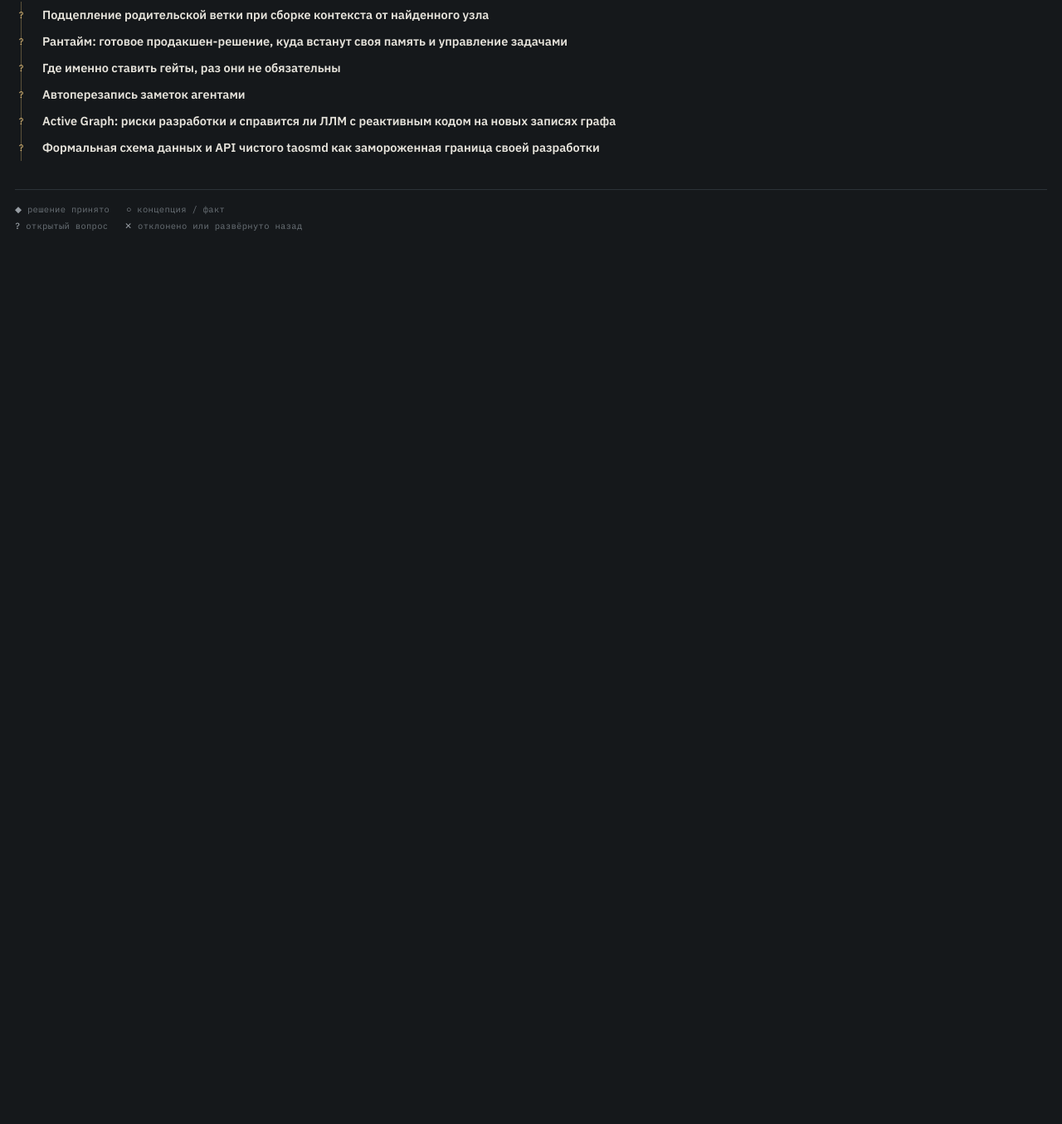
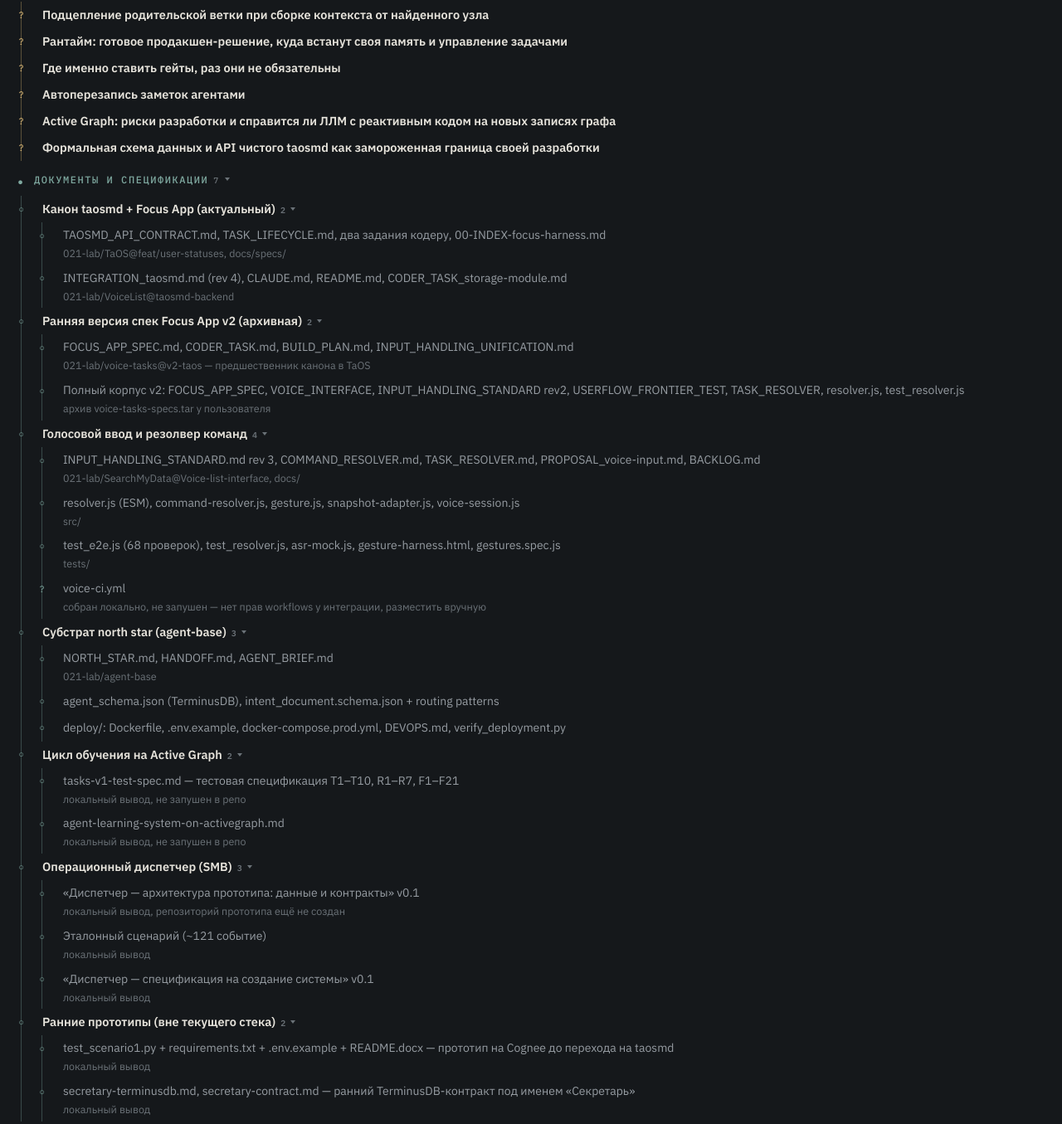
Before and after one commit to 021-lab/activegraph-tasks, a plain HTML site: page Brainstorm/agent-task-tree-mindmap.html in a window 1280 px wide. Shown: the part 5094-6449 px from the top of the page at 83% size. Before the commit the page ends 5441 px from the top, so only its background shows below. Drawn offline with Linux system fonts and the light colour scheme.

Commit message:
Add branch: Документы и спецификации (все спеки проекта, сгруппированы по кластерам)

```diff
--- a/Brainstorm/agent-task-tree-mindmap.html
+++ b/Brainstorm/agent-task-tree-mindmap.html
@@ -24,6 +24,7 @@
     --c7:#C9A0C4;  /* интерфейс */
     --c8:#9AA1A8;  /* смежное */
     --c9:#E5C07B;  /* вопросы */
+    --c10:#7FA9A0; /* документы */
   }
   *{box-sizing:border-box}
   html,body{margin:0;padding:0}
@@ -338,6 +339,41 @@ const D = [
    {t:"Автоперезапись заметок агентами", k:"?"},
    {t:"Active Graph: риски разработки и справится ли ЛЛМ с реактивным кодом на новых записях графа", k:"?"},
    {t:"Формальная схема данных и API чистого taosmd как замороженная граница своей разработки", k:"?"}
+ ]},
+
+ {c:"--c10", t:"Документы и спецификации", k:"o", ch:[
+   {t:"Канон taosmd + Focus App (актуальный)", k:"o", ch:[
+     {t:"TAOSMD_API_CONTRACT.md, TASK_LIFECYCLE.md, два задания кодеру, 00-INDEX-focus-harness.md", k:"o", n:"021-lab/TaOS@feat/user-statuses, docs/specs/"},
+     {t:"INTEGRATION_taosmd.md (rev 4), CLAUDE.md, README.md, CODER_TASK_storage-module.md", k:"o", n:"021-lab/VoiceList@taosmd-backend"}
+   ]},
+   {t:"Ранняя версия спек Focus App v2 (архивная)", k:"o", ch:[
+     {t:"FOCUS_APP_SPEC.md, CODER_TASK.md, BUILD_PLAN.md, INPUT_HANDLING_UNIFICATION.md", k:"o", n:"021-lab/voice-tasks@v2-taos — предшественник канона в TaOS"},
+     {t:"Полный корпус v2: FOCUS_APP_SPEC, VOICE_INTERFACE, INPUT_HANDLING_STANDARD rev2, USERFLOW_FRONTIER_TEST, TASK_RESOLVER, resolver.js, test_resolver.js", k:"o", n:"архив voice-tasks-specs.tar у пользователя"}
+   ]},
+   {t:"Голосовой ввод и резолвер команд", k:"o", ch:[
+     {t:"INPUT_HANDLING_STANDARD.md rev 3, COMMAND_RESOLVER.md, TASK_RESOLVER.md, PROPOSAL_voice-input.md, BACKLOG.md", k:"o", n:"021-lab/SearchMyData@Voice-list-interface, docs/"},
+     {t:"resolver.js (ESM), command-resolver.js, gesture.js, snapshot-adapter.js, voice-session.js", k:"o", n:"src/"},
+     {t:"test_e2e.js (68 проверок), test_resolver.js, asr-mock.js, gesture-harness.html, gestures.spec.js", k:"o", n:"tests/"},
+     {t:"voice-ci.yml", k:"?", n:"собран локально, не запушен — нет прав workflows у интеграции, разместить вручную"}
+   ]},
+   {t:"Субстрат north star (agent-base)", k:"o", ch:[
+     {t:"NORTH_STAR.md, HANDOFF.md, AGENT_BRIEF.md", k:"o", n:"021-lab/agent-base"},
+     {t:"agent_schema.json (TerminusDB), intent_document.schema.json + routing patterns", k:"o"},
+     {t:"deploy/: Dockerfile, .env.example, docker-compose.prod.yml, DEVOPS.md, verify_deployment.py", k:"o"}
+   ]},
+   {t:"Цикл обучения на Active Graph", k:"o", ch:[
+     {t:"tasks-v1-test-spec.md — тестовая спецификация T1–T10, R1–R7, F1–F21", k:"o", n:"локальный вывод, не запушен в репо"},
+     {t:"agent-learning-system-on-activegraph.md", k:"o", n:"локальный вывод, не запушен в репо"}
+   ]},
+   {t:"Операционный диспетчер (SMB)", k:"o", ch:[
+     {t:"«Диспетчер — архитектура прототипа: данные и контракты» v0.1", k:"o", n:"локальный вывод, репозиторий прототипа ещё не создан"},
+     {t:"Эталонный сценарий (~121 событие)", k:"o", n:"локальный вывод"},
+     {t:"«Диспетчер — спецификация на создание системы» v0.1", k:"o", n:"локальный вывод"}
+   ]},
+   {t:"Ранние прототипы (вне текущего стека)", k:"o", ch:[
+     {t:"test_scenario1.py + requirements.txt + .env.example + README.docx — прототип на Cognee до перехода на taosmd", k:"o", n:"локальный вывод"},
+     {t:"secretary-terminusdb.md, secretary-contract.md — ранний TerminusDB-контракт под именем «Секретарь»", k:"o", n:"локальный вывод"}
+   ]}
  ]}
 ];
 
```
